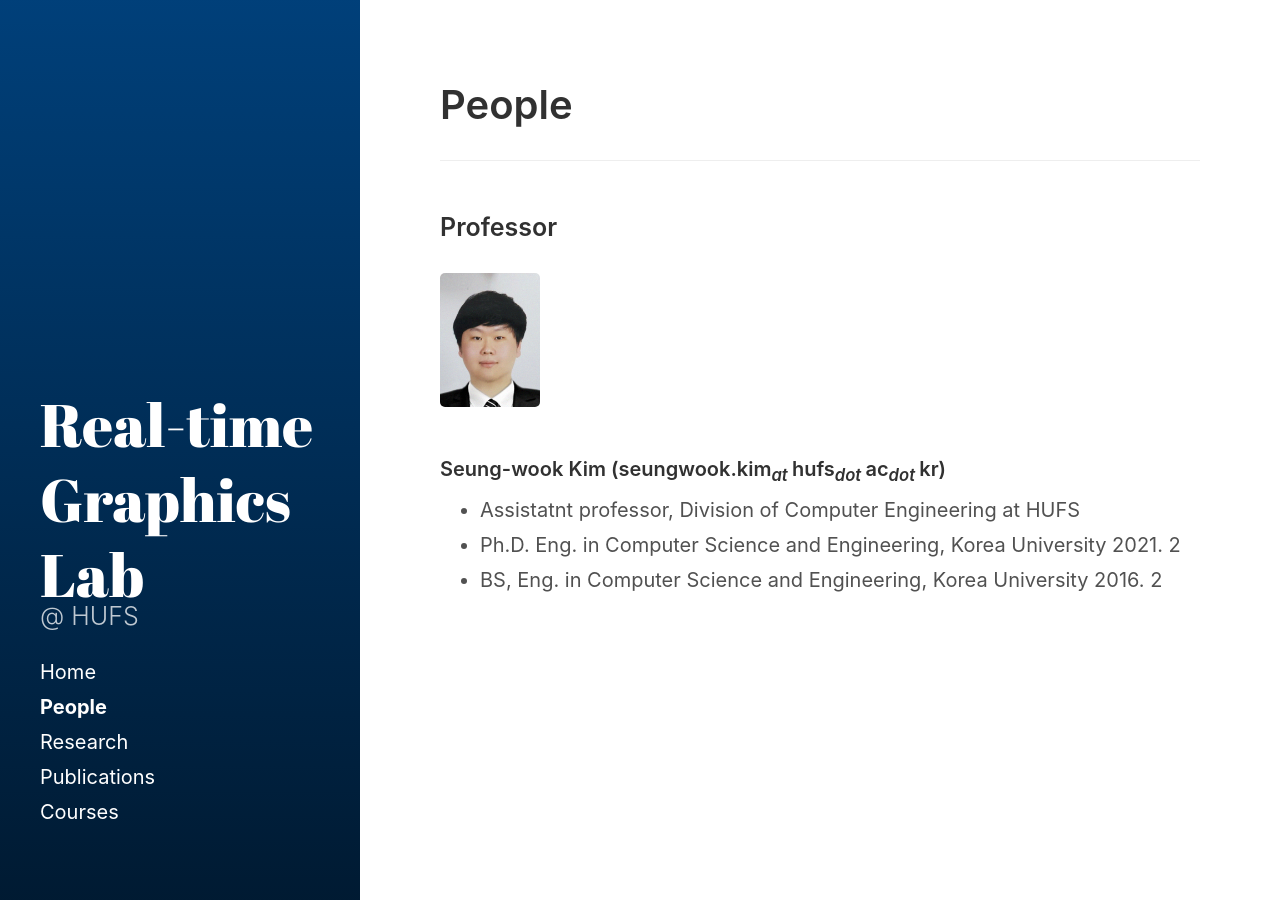
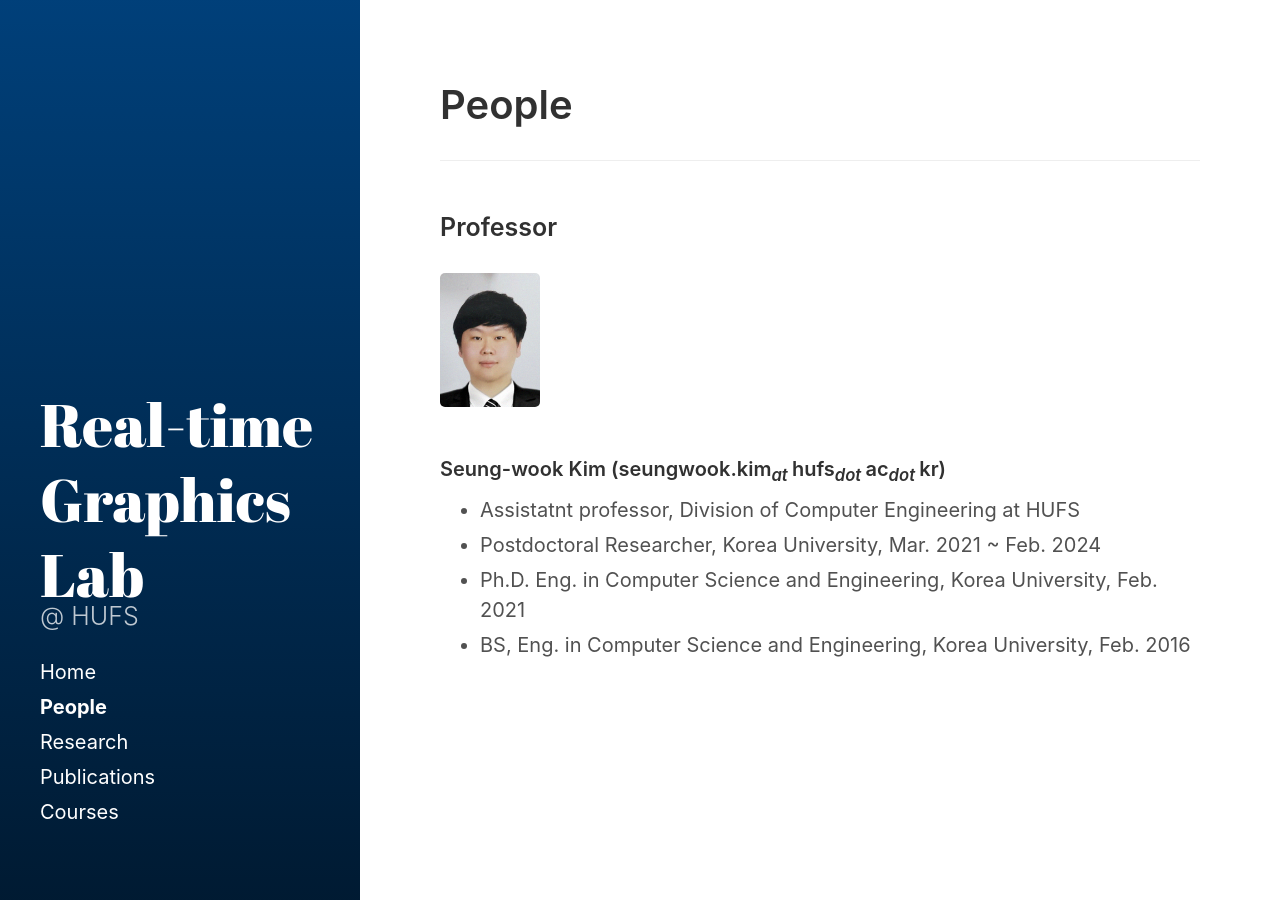
Before and after one commit to God-eunger/God-eunger.github.io, a Jekyll site: the page built from people/index.md, in a window 1280 px wide. Built offline with Jekyll 4.4.1, drawn with Linux system fonts in a browser that asks for light colours.

Commit message:
people fixed

```diff
--- a/people/index.md
+++ b/people/index.md
@@ -16,5 +16,6 @@ Always check singular or plural according to the number of people
 <br><img src="swk.png" width="100px"> <br>
 #### Seung-wook Kim (seungwook.kim<sub><i>at </i></sub>hufs<sub><i>dot </i></sub>ac<sub><i>dot </i></sub>kr)
 * Assistatnt professor, Division of Computer Engineering at HUFS
- * Ph.D. Eng. in Computer Science and Engineering, Korea University 2021. 2
- * BS, Eng. in Computer Science and Engineering, Korea University 2016. 2
+ * Postdoctoral Researcher, Korea University, Mar. 2021 ~ Feb. 2024
+ * Ph.D. Eng. in Computer Science and Engineering, Korea University, Feb. 2021
+ * BS, Eng. in Computer Science and Engineering, Korea University, Feb. 2016
```
Also changed, not shown: other parts of people/index.md (+1 -1 lines).
